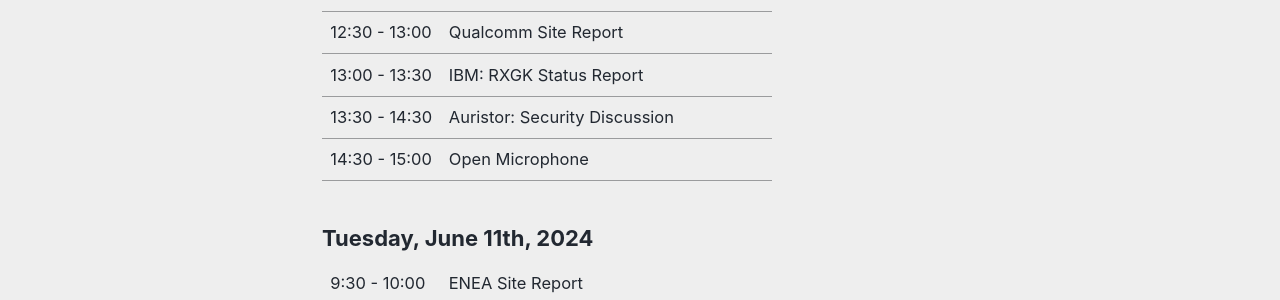
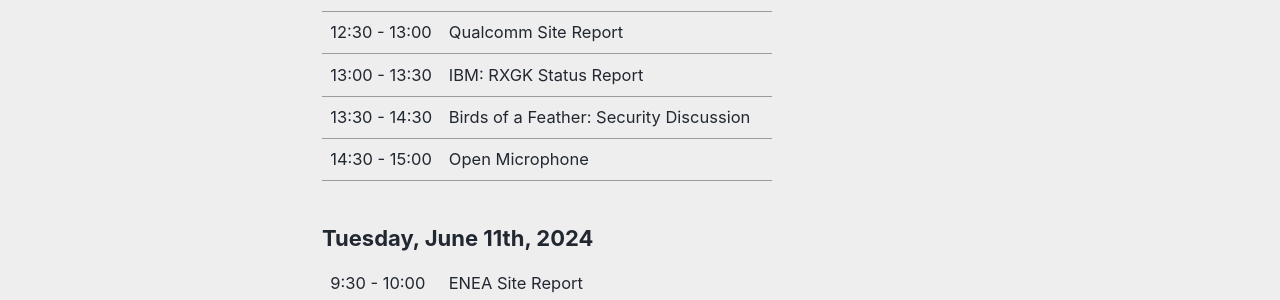
Before and after one commit to openafsfoundation/openafs-workshop.org, a Jekyll site: the page built from _pages/schedule.md, in a window 1280 px wide. Shown: the part 542-842 px from the top of the page. Built offline with Jekyll 4.4.1, drawn with Linux system fonts in a browser that asks for light colours; cached includes are drawn as plain includes; nearby versions of some CDN libraries.

Commit message:
Fix BOF title

```diff
--- a/_pages/schedule.md
+++ b/_pages/schedule.md
@@ -12,7 +12,7 @@
       - ["12:00 - 12:30", "Lunch", ""]
       - ["12:30 - 13:00", "Qualcomm Site Report", ""]
       - ["13:00 - 13:30", "IBM: RXGK Status Report", ""]
-      - ["13:30 - 14:30", "Auristor: Security Discussion", ""]
+      - ["13:30 - 14:30", "Birds of a Feather: Security Discussion", ""]
       - ["14:30 - 15:00", "Open Microphone", ""]
   - day: Tuesday, June 11th, 2024
     slots:
```
